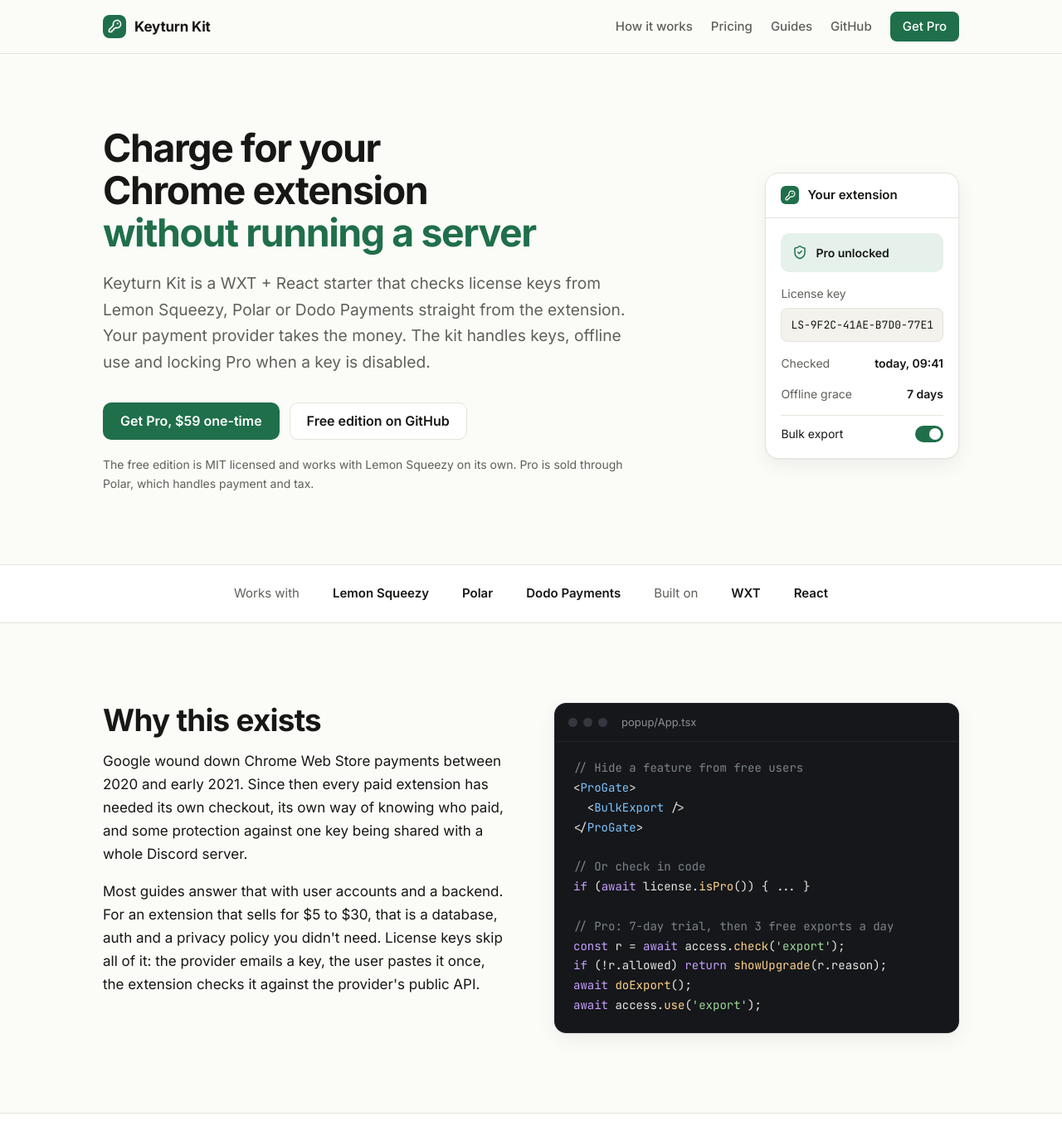
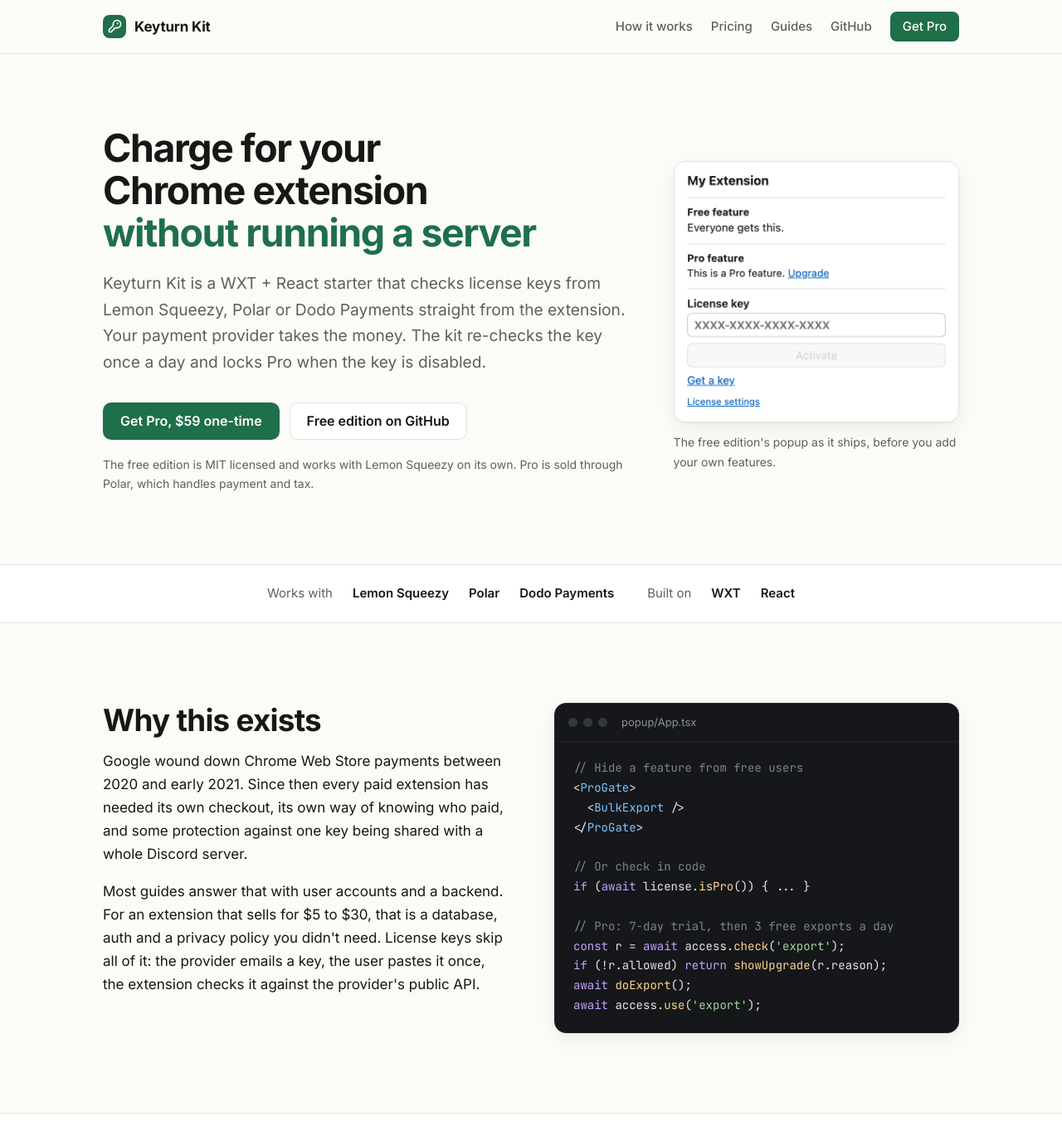
Before and after one commit to keyturnkit/keyturnkit.github.io, a Jekyll site: the page index.html, which Jekyll copies as it is, in a window 1280 px wide and 1400 px high. Shown: the top 1381 px of the window at 83% size. Built offline with Jekyll 4.4.1, drawn with Linux system fonts in a browser that asks for light colours; some of the changed text lies outside the part shown.

Commit message:
Hero: real screenshot of the free edition's popup instead of a drawn mock-up; tighter copy; provider strip wraps by group

```diff
--- a/assets/site.css
+++ b/assets/site.css
@@ -90,29 +90,16 @@
 .actions { display: flex; flex-wrap: wrap; gap: 12px; }
 .fine { font-size: 14px; color: var(--muted); margin-top: 18px; }
 
-/* Popup mock-up in the hero */
-.popup {
-  background: var(--surface); border: 1px solid var(--line); border-radius: 16px; box-shadow: var(--shadow);
-  max-width: 360px; margin-left: auto; overflow: hidden;
-}
-.popup-bar { display: flex; align-items: center; gap: 10px; padding: 14px 18px; border-bottom: 1px solid var(--line); font-weight: 600; font-size: 15px; }
-.popup-bar .brand-mark { width: 22px; height: 22px; border-radius: 6px; }
-.popup-bar .brand-mark svg { width: 13px; height: 13px; }
-.popup-body { padding: 18px; display: grid; gap: 14px; font-size: 14px; }
-.status { display: flex; align-items: center; gap: 10px; padding: 12px 14px; border-radius: 10px; background: var(--accent-soft); color: var(--fg); font-weight: 600; }
-.status svg { width: 18px; height: 18px; stroke: var(--accent); flex: none; }
-.field { display: grid; gap: 6px; color: var(--muted); }
-.field span { font-family: "JetBrains Mono", ui-monospace, monospace; color: var(--fg); background: var(--surface-2); border: 1px solid var(--line); border-radius: 8px; padding: 9px 11px; font-size: 13px; }
-.row { display: flex; justify-content: space-between; gap: 12px; color: var(--muted); }
-.row b { color: var(--fg); font-weight: 600; }
-.feature-line { display: flex; justify-content: space-between; align-items: center; padding: 10px 0 0; border-top: 1px solid var(--line); }
-.toggle { width: 34px; height: 20px; border-radius: 10px; background: var(--accent); position: relative; }
-.toggle::after { content: ""; position: absolute; right: 3px; top: 3px; width: 14px; height: 14px; border-radius: 50%; background: var(--accent-fg); }
+/* Screenshot in the hero */
+.shot { margin: 0 0 0 auto; max-width: 380px; }
+.shot img { display: block; width: 100%; border-radius: 14px; border: 1px solid var(--line); box-shadow: var(--shadow); background: var(--surface); }
+.shot figcaption { margin-top: 12px; font-size: 14px; color: var(--muted); }
 
 /* Provider strip */
 .providers { border-top: 1px solid var(--line); border-bottom: 1px solid var(--line); background: var(--surface); }
 .providers .wrap { display: flex; flex-wrap: wrap; gap: 12px 40px; align-items: center; justify-content: center; padding-top: 22px; padding-bottom: 22px; color: var(--muted); font-size: 15px; }
 .providers b { color: var(--fg); font-weight: 600; }
+.providers .grp { display: flex; flex-wrap: wrap; justify-content: center; gap: 8px 24px; }
 
 /* Sections */
 .section { padding: 96px 0; }
@@ -225,7 +212,7 @@
 /* Small screens */
 @media (max-width: 900px) {
   .hero .wrap, .split, .guide-groups { grid-template-columns: 1fr; gap: 40px; }
-  .popup { margin: 0; }
+  .shot { margin: 0; }
   .steps { grid-template-columns: 1fr 1fr; }
 }
 @media (max-width: 640px) {
--- a/index.html
+++ b/index.html
@@ -19,12 +19,11 @@
 <link rel="stylesheet" href="/assets/site.css">
 </head>
 <body>
-<!-- Icons: Lucide (ISC License), key-round, check, arrow-right, shield-check. -->
+<!-- Icons: Lucide (ISC License), key-round, check, arrow-right. -->
 <svg width="0" height="0" style="position:absolute" aria-hidden="true">
   <symbol id="i-key" viewBox="0 0 24 24" fill="none" stroke-width="2.2" stroke-linecap="round" stroke-linejoin="round"><path d="M2.586 17.414A2 2 0 0 0 2 18.828V21a1 1 0 0 0 1 1h3a1 1 0 0 0 1-1v-1a1 1 0 0 1 1-1h1a1 1 0 0 0 1-1v-1a1 1 0 0 1 1-1h.172a2 2 0 0 0 1.414-.586l.814-.814a6.5 6.5 0 1 0-4-4z"/><circle cx="16.5" cy="7.5" r=".5"/></symbol>
   <symbol id="i-check" viewBox="0 0 24 24" fill="none" stroke-width="2.4" stroke-linecap="round" stroke-linejoin="round"><path d="M20 6 9 17l-5-5"/></symbol>
   <symbol id="i-arrow" viewBox="0 0 24 24" fill="none" stroke-width="2" stroke-linecap="round" stroke-linejoin="round"><path d="M5 12h14"/><path d="m12 5 7 7-7 7"/></symbol>
-  <symbol id="i-shield" viewBox="0 0 24 24" fill="none" stroke-width="2" stroke-linecap="round" stroke-linejoin="round"><path d="M20 13c0 5-3.5 7.5-7.66 8.95a1 1 0 0 1-.67-.01C7.5 20.5 4 18 4 13V6a1 1 0 0 1 1-1c2 0 4.5-1.2 6.24-2.72a1.17 1.17 0 0 1 1.52 0C14.51 3.81 17 5 19 5a1 1 0 0 1 1 1z"/><path d="m9 12 2 2 4-4"/></symbol>
 </svg>
 
 <header class="site-header">
@@ -45,7 +44,7 @@
     <div class="wrap">
       <div>
         <h1>Charge for your Chrome extension <em>without running a server</em></h1>
-        <p class="lede">Keyturn Kit is a WXT + React starter that checks license keys from Lemon Squeezy, Polar or Dodo Payments straight from the extension. Your payment provider takes the money. The kit handles keys, offline use and locking Pro when a key is disabled.</p>
+        <p class="lede">Keyturn Kit is a WXT + React starter that checks license keys from Lemon Squeezy, Polar or Dodo Payments straight from the extension. Your payment provider takes the money. The kit re-checks the key once a day and locks Pro when the key is disabled.</p>
         <div class="actions">
           <a class="btn btn-primary" href="https://buy.polar.sh/polar_cl_lbYlQnZT7FFPBcNrAdcwK1gqzx45xyNy3anEs3twjGy">Get Pro, $59 one-time</a>
           <a class="btn btn-ghost" href="https://github.com/keyturnkit/keyturn-kit">Free edition on GitHub</a>
@@ -53,22 +52,19 @@
         <p class="fine">The free edition is MIT licensed and works with Lemon Squeezy on its own. Pro is sold through Polar, which handles payment and tax.</p>
       </div>
 
-      <div class="popup" role="img" aria-label="An extension popup with Pro unlocked by a license key">
-        <div class="popup-bar"><span class="brand-mark"><svg><use href="#i-key"/></svg></span>Your extension</div>
-        <div class="popup-body">
-          <div class="status"><svg><use href="#i-shield"/></svg>Pro unlocked</div>
-          <div class="field">License key<span>LS-9F2C-41AE-B7D0-77E1</span></div>
-          <div class="row">Checked<b>today, 09:41</b></div>
-          <div class="row">Offline grace<b>7 days</b></div>
-          <div class="feature-line">Bulk export<span class="toggle"></span></div>
-        </div>
-      </div>
+      <figure class="shot">
+        <picture>
+          <source srcset="/assets/popup-dark.png" media="(prefers-color-scheme: dark)">
+          <img src="/assets/popup-light.png" width="360" height="330" alt="The free edition's popup: a free feature, a Pro feature with an Upgrade link, and the license key box">
+        </picture>
+        <figcaption>The free edition's popup as it ships, before you add your own features.</figcaption>
+      </figure>
     </div>
   </section>
 
   <div class="providers">
     <div class="wrap">
-      <span>Works with</span><b>Lemon Squeezy</b><b>Polar</b><b>Dodo Payments</b><span>Built on</span><b>WXT</b><b>React</b>
+      <span class="grp"><span>Works with</span><b>Lemon Squeezy</b><b>Polar</b><b>Dodo Payments</b></span><span class="grp"><span>Built on</span><b>WXT</b><b>React</b></span>
     </div>
   </div>
 
@@ -115,7 +111,7 @@
   <section class="section" id="pricing">
     <div class="wrap">
       <h2>Free and Pro</h2>
-      <p class="intro">Start with the free edition. Pro adds more providers, trials and metered free use.</p>
+      <p class="intro">Start with the free edition. Pro is for selling through Polar or Dodo, or giving a free trial before the paywall.</p>
       <div class="plans">
         <div class="plan">
           <h3>Free</h3>
@@ -151,7 +147,6 @@
   <section class="section section-alt" id="guides">
     <div class="wrap">
       <h2>Guides</h2>
-      <p class="intro">Written while building and selling our own tools.</p>
       <ul class="guide-list guide-grid">
         <li><a href="/guides/license-keys-chrome-extension/"><span><small>Chrome extensions</small>Selling a Chrome extension with license keys, no backend</span><svg><use href="#i-arrow"/></svg></a></li>
         <li><a href="/guides/squarespace-blog-to-framer/"><span><small>Framer blog move</small>Squarespace to Framer, without losing images or links</span><svg><use href="#i-arrow"/></svg></a></li>
@@ -195,7 +190,7 @@
   <section class="cta section-alt">
     <div class="wrap">
       <h2>Add a paid tier to your extension</h2>
-      <p>Clone the free edition and try it with a Lemon Squeezy test key, or get Pro for Polar, Dodo, trials and metered free use.</p>
+      <p>Clone the free edition and try it with a Lemon Squeezy test key. Get Pro if you sell through Polar or Dodo.</p>
       <div class="actions">
         <a class="btn btn-primary" href="https://buy.polar.sh/polar_cl_lbYlQnZT7FFPBcNrAdcwK1gqzx45xyNy3anEs3twjGy">Get Pro, $59 one-time</a>
         <a class="btn btn-ghost" href="https://github.com/keyturnkit/keyturn-kit">Free edition on GitHub</a>
```
Also changed, not shown: assets/popup-dark.png (added), assets/popup-light.png (added).
